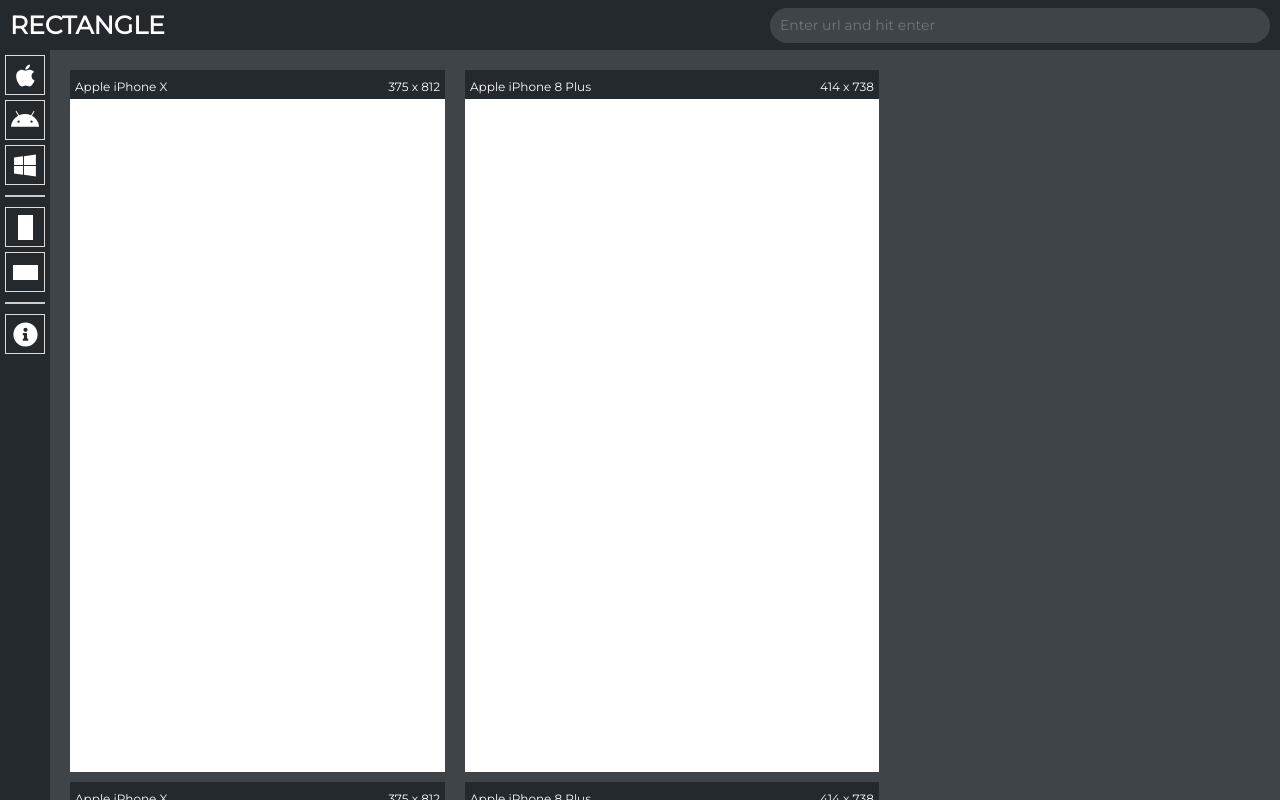
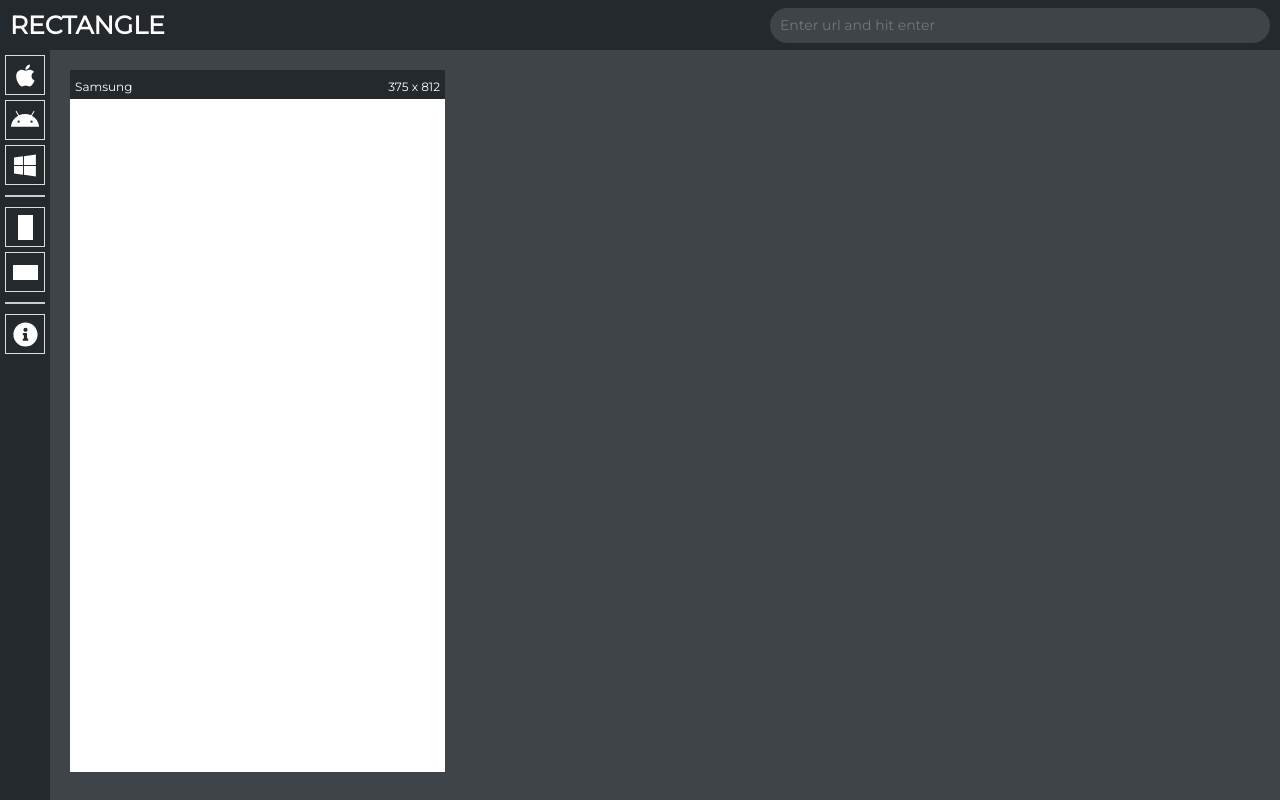
Before and after one commit to slimudoh/rectangle, a React (Create React App) app: page / in a window 1280 px wide. Built offline with nearby package versions, Linux system fonts and the light colour scheme.

Commit message:
updated devices

```diff
--- a/src/components/content/Container.js
+++ b/src/components/content/Container.js
@@ -1,15 +1,37 @@
-import React from "react";
+import React, { useState } from "react";
 import Iphone from "../devices/Iphone";
 import Android from "../devices/Android";
 import Windows from "../devices/Windows";
 
 function Header() {
+  const [iphone, setIphone] = useState(false);
+  const [android, setAndroid] = useState(true);
+  const [windows, setWindows] = useState(false);
+
+  const showIphone = () => {
+    setIphone(true);
+    setAndroid(false);
+    setWindows(false);
+  };
+
+  const showAndroid = () => {
+    setIphone(false);
+    setAndroid(true);
+    setWindows(false);
+  };
+
+  const showWindows = () => {
+    setIphone(false);
+    setAndroid(false);
+    setWindows(true);
+  };
+
   return (
     <div className="container">
       <div className="container__content">
-        <Iphone />
-        <Android />
-        <Windows />
+        {iphone ? <Iphone /> : null}
+        {android ? <Android /> : null}
+        {windows ? <Windows /> : null}
       </div>
     </div>
   );
--- a/src/components/content/Header.js
+++ b/src/components/content/Header.js
@@ -5,6 +5,8 @@ function Header() {
 
   const sendUrl = () => {
     const inputValue = iframeUrl.current.value;
+
+    console.log(inputValue);
   };
 
   return (
--- a/src/components/devices/Android.js
+++ b/src/components/devices/Android.js
@@ -1,12 +1,12 @@
 import React from "react";
 import Device from "../content/Device";
-import iphoneDetails from "../../util/iphone";
+import androidDetails from "../../util/android";
 
 function Android() {
   return (
     <div className="phones">
       <div className="phones__container">
-        {iphoneDetails.map((item, index) => (
+        {androidDetails.map((item, index) => (
           <Device
             dimensions={item.dimensions}
             name={item.name}
--- a/src/components/devices/Windows.js
+++ b/src/components/devices/Windows.js
@@ -1,12 +1,12 @@
 import React from "react";
 import Device from "../content/Device";
-import iphoneDetails from "../../util/iphone";
+import windowsDetails from "../../util/windows";
 
 function Windows() {
   return (
     <div className="phones">
       <div className="phones__container">
-        {iphoneDetails.map((item, index) => (
+        {windowsDetails.map((item, index) => (
           <Device
             dimensions={item.dimensions}
             name={item.name}
```
